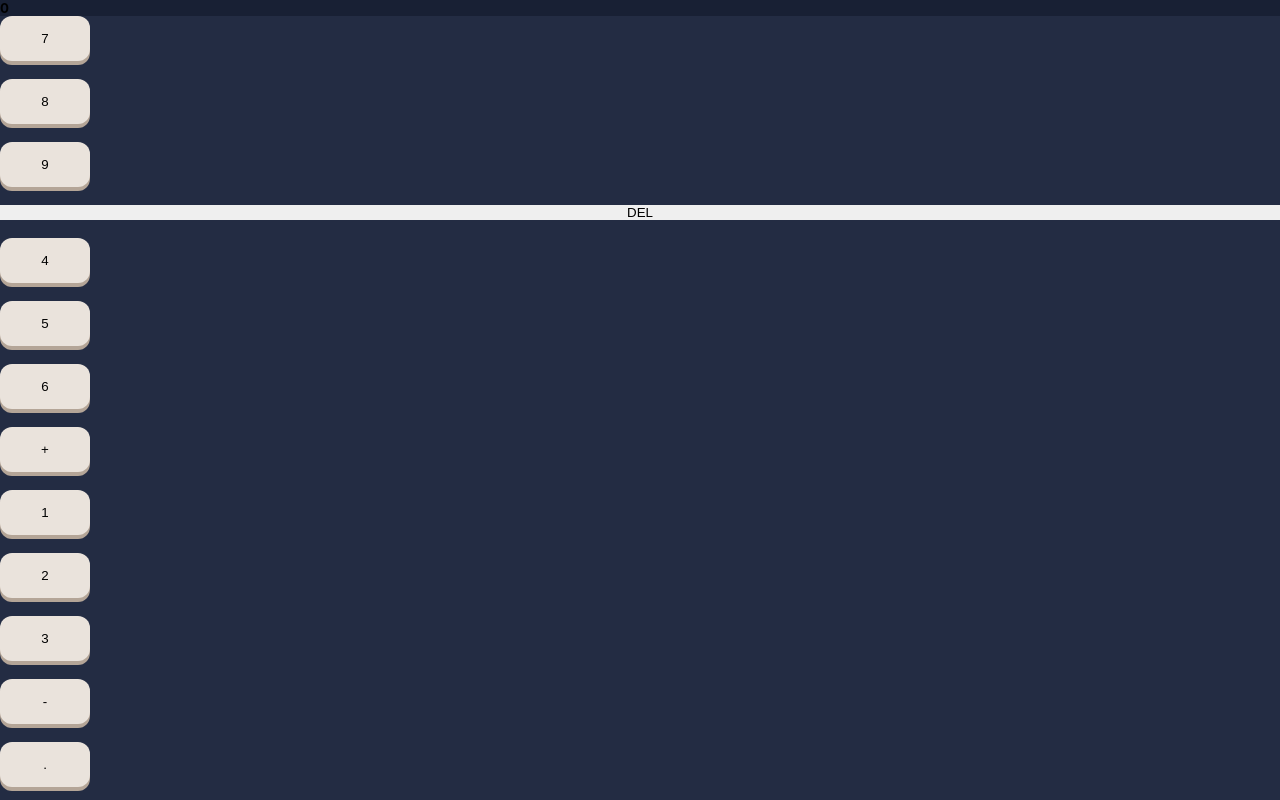
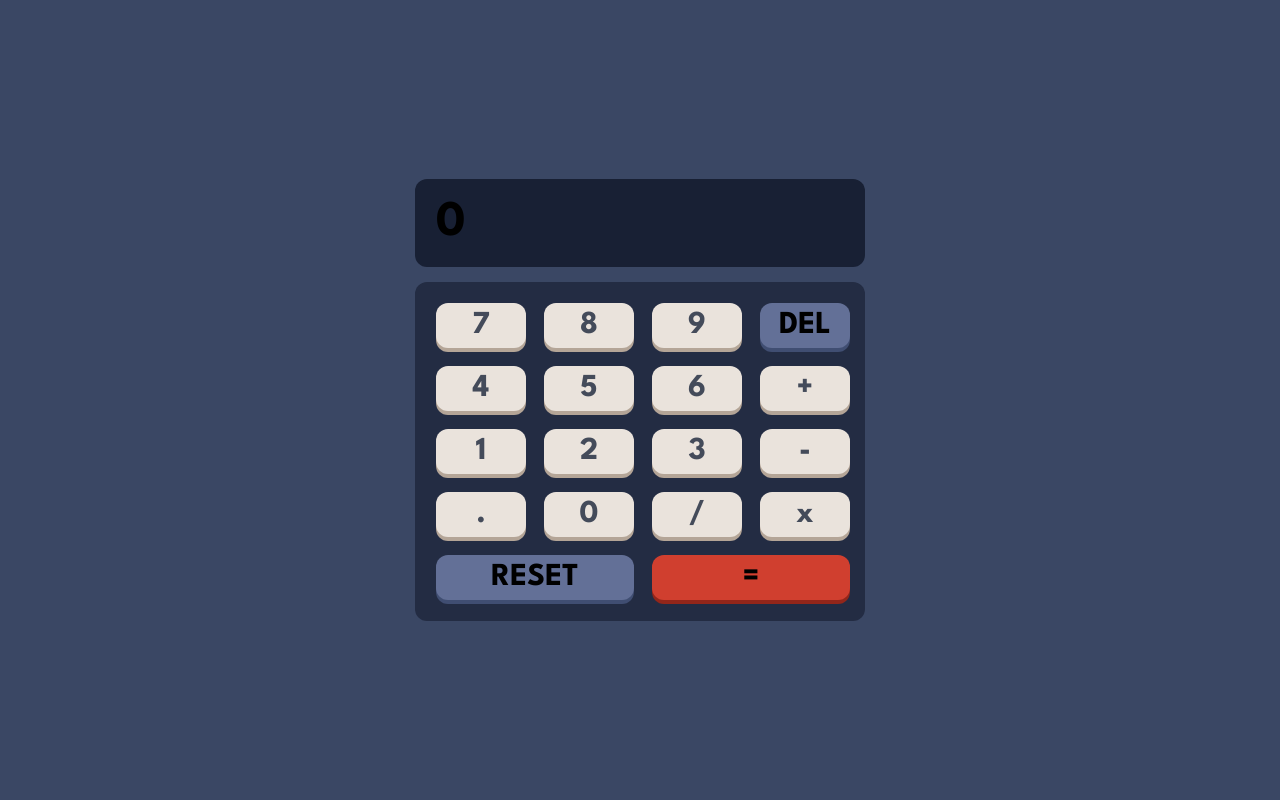
Before and after one commit to jmhar3/100-days-calculator, a React (Create React App) app in the folder calculator/: page / in a window 1280 px wide. Shown: the top 800 px of the page. Built offline with nearby package versions, Linux system fonts and the light colour scheme.

Commit message:
provide structure and basic design for buttons + screen

```diff
--- a/calculator/src/App.css
+++ b/calculator/src/App.css
@@ -70,8 +70,18 @@
 
 ### Font
 
-- Family: [League Spartan](https://fonts.google.com/specimen/League+Spartan)
+- Family: [League Spartan](https://fonts#google.com/specimen/League+Spartan)
 - Weights: 700 */
+
+@font-face {
+ font-family: LeagueSpartan;
+ src: url("./LeagueSpartan-VariableFont_wght.ttf")  format('truetype');
+}
+
+h1, h2, h3, h4, h5, button {
+ font-family: LeagueSpartan;
+ font-weight: 700;
+}
 
 * {
  margin: 0;
@@ -83,39 +93,70 @@ body {
  background: var(--main-bg);
 }
 
+#calculator {
+ position: absolute;
+ top: 50%;
+ left: 50%;
+ transform: translate(-50%, -50%);
+ width: 450px;
+ display: flex;
+ gap: 15px;
+ flex-direction: column;
+}
+
 #display {
+ padding: 21px;
+ border-radius: 12px;
  background: var(--screen-bg);
+ font-size: 60px;
+ color: var(--light-text);
 }
 
 #inputs {
+ border-radius: 12px;
+ padding: 21px;
  background: var(--toggle-keypad-bg);
  display: grid;
+ grid-template-columns: auto auto auto auto;
  gap: 18px;
 }
 
+button {
+ font-size: 32px;
+ cursor: pointer;
+ border-radius: 12px;
+}
+
 .action-input, .number-input {
+ color: var(--dark-text);
  width: 90px;
  height: 45px;
  background: var(--key-bg);
  box-shadow: 0 4px var(--key-shadow);
- border-radius: 12px;
 }
 
-.delete-button, .reset-button {
+#delete-button, #reset-button {
+ color: var(--light-text);
  height: 45px;
- background: var(--key-bg);
- box-shadow: 0 4px var(--key-shadow);
- border-radius: 12px;
+ background: var(--alt-key-bg);
+ box-shadow: 0 4px var(--alt-key-shadow);
 }
 
-.delete-button {
+#delete-button {
  width: 90px;
 }
 
-.reset-button {
- width: 234px;
+#reset-button {
+ color: var(--light-text);
+ grid-column-start: 1;
+ grid-column-end: 3;
 }
 
-.submit-button {
-
+#submit-button {
+ color: var(--light-text);
+ height: 45px;
+ background: var(--key-bg-toggle);
+ box-shadow: 0 4px var(--key-shadow-toggle);
+ grid-column-start: 3;
+ grid-column-end: 5;
 }
--- a/calculator/src/components/inputs/Inputs.js
+++ b/calculator/src/components/inputs/Inputs.js
@@ -7,7 +7,7 @@ export const Inputs = () => {
    <NumberInput number={7}/>
    <NumberInput number={8}/>
    <NumberInput number={9}/>
-   <button>DEL</button>
+   <button id="delete-button">DEL</button>
    <NumberInput number={4}/>
    <NumberInput number={5}/>
    <NumberInput number={6}/>
@@ -20,8 +20,8 @@ export const Inputs = () => {
    <NumberInput number={0}/>
    <ActionInput action="/"/>
    <ActionInput action="x"/>
-   <button>RESET</button>
-   <button>=</button>
+   <button id="reset-button">RESET</button>
+   <button id="submit-button">=</button>
   </div>
  )
 }
```
Also changed, not shown: calculator/src/LeagueSpartan-VariableFont_wght.ttf (added).
